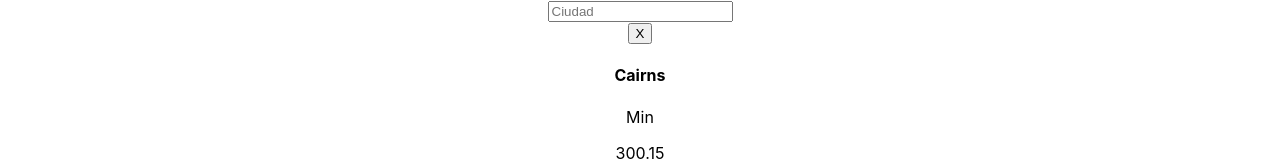
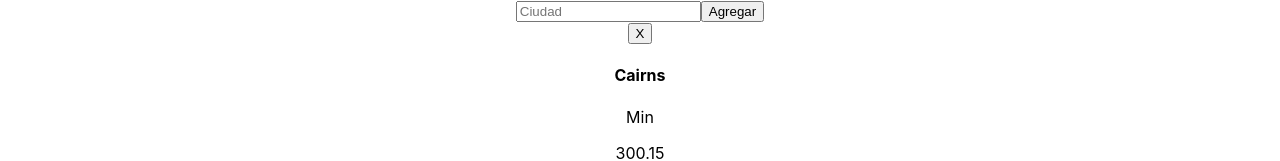
Before and after one commit to Cymbal-Axel/weather-app, a React (Create React App) app: page / in a window 1280 px wide. Shown: the top 161 px of the page. Built offline with nearby package versions, Linux system fonts and the light colour scheme.

Commit message:
se agrego un button

```diff
--- a/src/components/SearchBar.jsx
+++ b/src/components/SearchBar.jsx
@@ -4,6 +4,7 @@ export default function SearchBar(props){
     return (
         <div>
             <input type="text" placeholder="Ciudad"></input>
+            <button>Agregar</button>
         </div>
     )
 }
```
